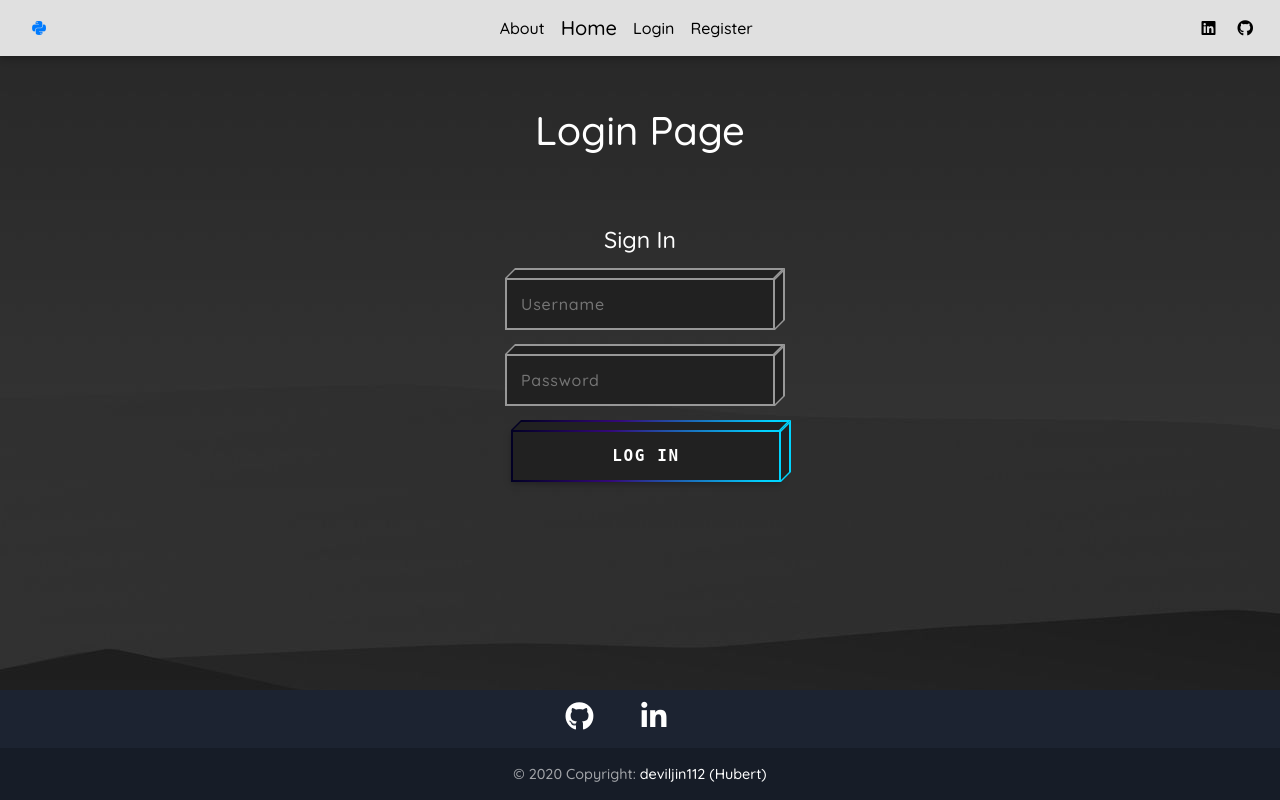
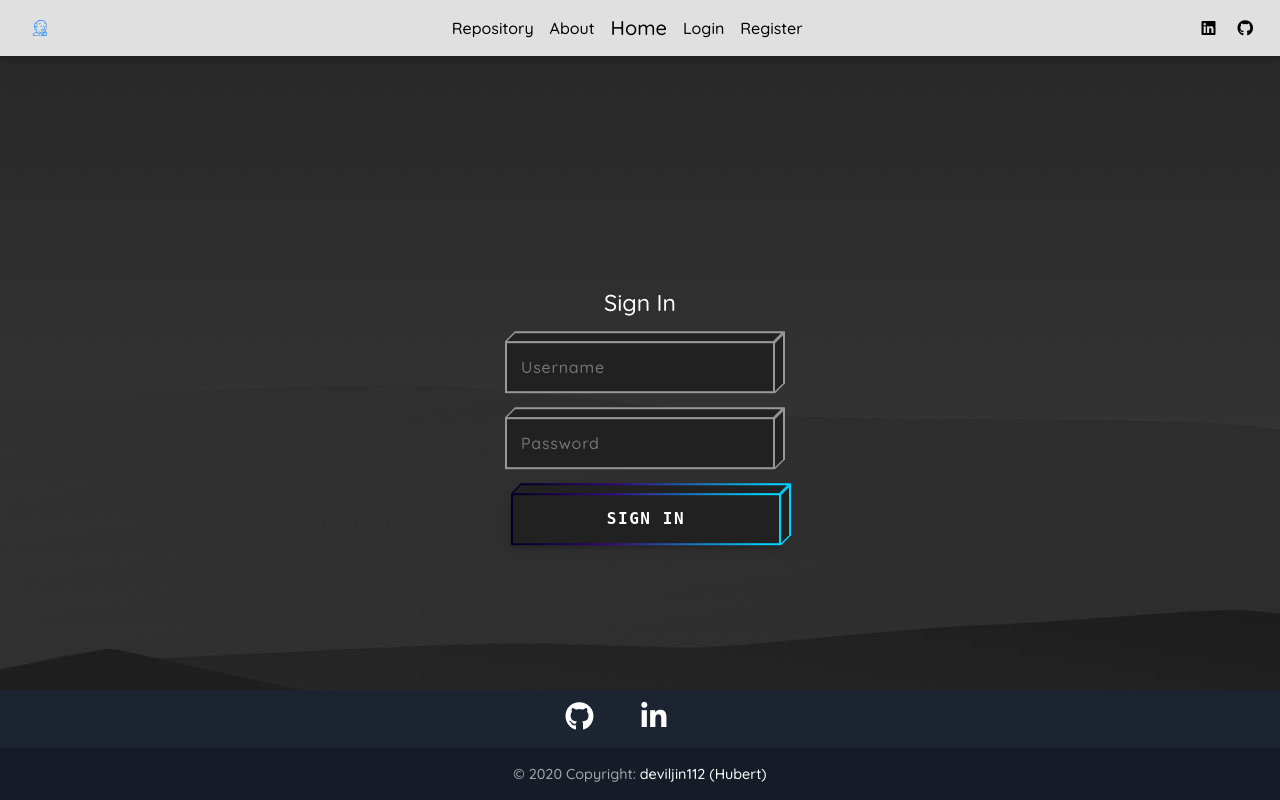
Before and after one commit to deviljin112/Python-Scrapper, a Flask app: page /login/ in a window 1280 px wide. Run offline with Flask 2, Linux system fonts and the light colour scheme; some libraries are stand-ins or nearby versions.

Commit message:
Code Clean-up

```diff
--- a/deploy_code/project/auth.py
+++ b/deploy_code/project/auth.py
@@ -44,7 +44,7 @@ def register():
             return redirect(url_for("auth.login"))
 
     elif request.method == "GET":
-        return render_template("register.html", page_name="Registration")
+        return render_template("register.html")
 
 
 @auth.route("/login/", methods=["GET", "POST"])
@@ -68,7 +68,7 @@ def login():
             return redirect(url_for("main.panel"))
 
     elif request.method == "GET":
-        return render_template("login.html", page_name="Login Page")
+        return render_template("login.html")
 
 
 @auth.route("/logout/")
--- a/deploy_code/project/main.py
+++ b/deploy_code/project/main.py
@@ -58,5 +58,5 @@ def about():
 @login_required
 def panel():
     return render_template(
-        "panel.html", page_name="Administrator Panel", name=current_user.username
+        "panel.html", page_name="User Panel", name=current_user.username
     )
--- a/deploy_code/project/templates/about.html
+++ b/deploy_code/project/templates/about.html
@@ -21,7 +21,7 @@
                 <center>
                     Business Management Graduate. Currently working as a Python DevOps Trainee. Aspiring Programmer with
                     6 years of experience in multiple languages, such as Python, Java, C#, JSON, and
-                    JavaScript to name a few. Working on open-source projects to further my understanding and learning
+                    JavaScript to name a few. Working on open-source projects to further his understanding and learning
                     to apply it in the workplace.
                 </center>
             </th>
--- a/deploy_code/project/templates/base.html
+++ b/deploy_code/project/templates/base.html
@@ -55,15 +55,13 @@
             <button class="navbar-toggler ml-1" type="button" data-toggle="collapse" data-target="#collapsingNavbar2">
                 <span class="navbar-toggler-icon"></span>
             </button>
-            <a class="nav-link" href="#"><i class="fab fa-python"></i></a>
+            <a class="nav-link" href="http://52.16.191.23:8080"><i class="fab fa-jenkins"></i></a>
             <div class="navbar-collapse collapse justify-content-between align-items-center w-100"
                 id="collapsingNavbar2">
                 <ul class="navbar-nav mx-auto text-md-center text-left">
-                    {% if current_user.is_authenticated %}
                     <li class="nav-item">
-                        <a class="nav-link" href="{{ url_for('main.panel') }}">Panel</a>
+                        <a class="nav-link" href="https://github.com/deviljin112/Python-Scrapper">Repository</a>
                     </li>
-                    {% endif %}
                     <li class="nav-item">
                         <a class="nav-link" href="{{ url_for('main.about') }}">About</a>
                     </li>
@@ -80,6 +78,9 @@
                     </li>
                     {% endif %}
                     {% if current_user.is_authenticated %}
+                    <li class="nav-item">
+                        <a class="nav-link" href="{{ url_for('main.panel') }}">Panel</a>
+                    </li>
                     <li class="nav-item">
                         <a class="nav-link" href="{{ url_for('auth.logout') }}">Logout</a>
                     </li>
--- a/deploy_code/project/templates/index.html
+++ b/deploy_code/project/templates/index.html
@@ -180,11 +180,10 @@
 
 <center>
     <h2>
-        Display top 30 jobs from ItJobsWatch
+        Display the Top 30 Jobs from ItJobsWatch
     </h2>
 
     <form class="form" action="" method="POST">
-        <!-- input type="submit" name="pull" value="Pull Data" -->
         <button class='btn block-cube block-cube-hover' type='submit' value="pull" name="pull">
             <div class='bg-top'>
                 <div class='bg-inner'></div>
--- a/deploy_code/project/templates/login.html
+++ b/deploy_code/project/templates/login.html
@@ -25,6 +25,10 @@
     }
 
     .form {
+        position: fixed;
+        top: 50%;
+        left: 50%;
+        transform: translate(-50%, -50%);
         width: 300px;
         padding: 64px 15px 24px;
         margin: 0 auto;
@@ -221,7 +225,7 @@
             <div class='bg-inner'></div>
         </div>
         <div class='text'>
-            Log In
+            Sign In
         </div>
     </button>
 </form>
--- a/deploy_code/project/templates/panel.html
+++ b/deploy_code/project/templates/panel.html
@@ -21,7 +21,7 @@
     </h2>
 
     <p>
-        Here will be a Jenkins Job Status
+        This page is work in progress
     </p>
 </center>
 
--- a/deploy_code/project/templates/register.html
+++ b/deploy_code/project/templates/register.html
@@ -25,6 +25,10 @@
     }
 
     .form {
+        position: fixed;
+        top: 50%;
+        left: 50%;
+        transform: translate(-50%, -50%);
         width: 300px;
         padding: 64px 15px 24px;
         margin: 0 auto;
```
Also changed, not shown: deploy_code/FLASK_README.md (+18 -3 lines), deploy_code/project/templates/old_login.html (deleted, +0 -50 lines), deploy_code/README.md, deploy_code/img/home_page.png (added), deploy_code/img/terminal_scrapper.png (added), 2 other files.
